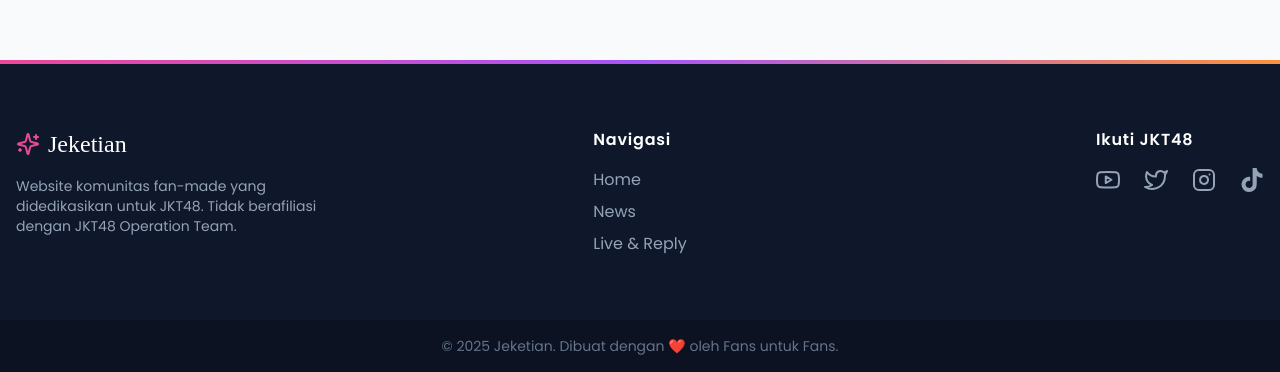
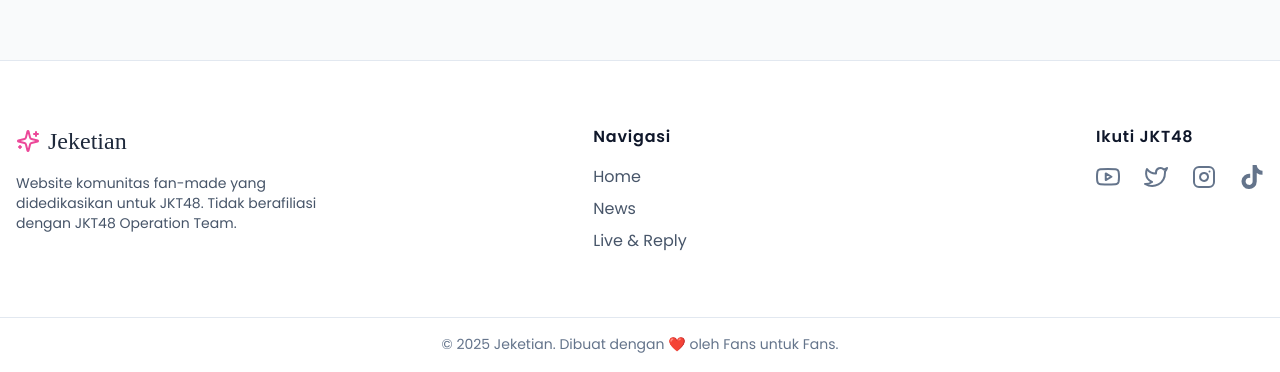
Before and after one commit to Nephyy1/Jeketian, a Next.js app: page / in a window 1280 px wide. Shown: the part 740-1112 px from the top of the page. Built offline with nearby package versions, Linux system fonts and the light colour scheme; a web font is replaced by a local one.

Commit message:
Update Footer.js

```diff
--- a/components/Footer.js
+++ b/components/Footer.js
@@ -5,15 +5,13 @@ import { FaTiktok } from 'react-icons/fa';
 
 export default function Footer() {
   return (
-    <footer className="bg-slate-900 text-slate-400">
-      <div className="h-1 bg-gradient-to-r from-pink-500 via-purple-500 to-orange-400"></div>
-
+    <footer className="bg-white text-slate-600 border-t border-slate-200">
       <div className="container mx-auto px-4 py-12 md:py-16">
         <div className="grid grid-cols-1 gap-8 text-center md:grid-cols-3 md:text-left">
 
           <div className="flex flex-col items-center space-y-4 md:items-start">
             <Link href="/" legacyBehavior>
-              <a className="inline-flex items-center text-2xl font-brand text-white transition-colors duration-200 hover:text-pink-400">
+              <a className="inline-flex items-center text-2xl font-brand text-slate-800 transition-colors duration-200 hover:text-pink-600">
                 <LuSparkles className="mr-2 h-6 w-6 text-pink-500" />
                 Jeketian
               </a>
@@ -24,28 +22,28 @@ export default function Footer() {
           </div>
 
           <div className="md:mx-auto">
-            <h3 className="font-semibold text-white tracking-wider mb-4">Navigasi</h3>
+            <h3 className="font-semibold text-slate-900 tracking-wider mb-4">Navigasi</h3>
             <nav className="flex flex-col space-y-2">
-              <Link href="/" legacyBehavior><a className="hover:text-pink-400 transition-colors">Home</a></Link>
-              <Link href="/news" legacyBehavior><a className="hover:text-pink-400 transition-colors">News</a></Link>
-              <Link href="/live-reply" legacyBehavior><a className="hover:text-pink-400 transition-colors">Live & Reply</a></Link>
+              <Link href="/" legacyBehavior><a className="hover:text-pink-600 transition-colors">Home</a></Link>
+              <Link href="/news" legacyBehavior><a className="hover:text-pink-600 transition-colors">News</a></Link>
+              <Link href="/live-reply" legacyBehavior><a className="hover:text-pink-600 transition-colors">Live & Reply</a></Link>
             </nav>
           </div>
 
           <div className="md:ml-auto">
-            <h3 className="font-semibold text-white tracking-wider mb-4">Ikuti JKT48</h3>
+            <h3 className="font-semibold text-slate-900 tracking-wider mb-4">Ikuti JKT48</h3>
             <div className="flex justify-center space-x-6 md:justify-start">
-              <a href="https://www.youtube.com/user/JKT48" target="_blank" rel="noopener noreferrer" className="text-2xl hover:text-red-500 transition-colors"><FiYoutube /></a>
-              <a href="https://www.x.com/officialJKT48" target="_blank" rel="noopener noreferrer" className="text-2xl hover:text-sky-400 transition-colors"><FiTwitter /></a>
-              <a href="https://www.instagram.com/jkt48" target="_blank" rel="noopener noreferrer" className="text-2xl hover:text-pink-500 transition-colors"><FiInstagram /></a>
-              <a href="https://www.tiktok.com/@jkt48.official" target="_blank" rel="noopener noreferrer" className="text-2xl hover:text-white transition-colors"><FaTiktok /></a>
+              <a href="https://www.youtube.com/user/JKT48" target="_blank" rel="noopener noreferrer" className="text-2xl text-slate-500 hover:text-red-500 transition-colors"><FiYoutube /></a>
+              <a href="https://www.x.com/officialJKT48" target="_blank" rel="noopener noreferrer" className="text-2xl text-slate-500 hover:text-sky-400 transition-colors"><FiTwitter /></a>
+              <a href="https://www.instagram.com/jkt48" target="_blank" rel="noopener noreferrer" className="text-2xl text-slate-500 hover:text-pink-500 transition-colors"><FiInstagram /></a>
+              <a href="https://www.tiktok.com/@jkt48.official" target="_blank" rel="noopener noreferrer" className="text-2xl text-slate-500 hover:text-slate-900 transition-colors"><FaTiktok /></a>
             </div>
           </div>
 
         </div>
       </div>
 
-      <div className="bg-black bg-opacity-20 py-4">
+      <div className="border-t border-slate-200 py-4">
         <p className="text-center text-sm text-slate-500">
           © {new Date().getFullYear()} Jeketian. Dibuat dengan ❤️ oleh Fans untuk Fans.
         </p>
```
